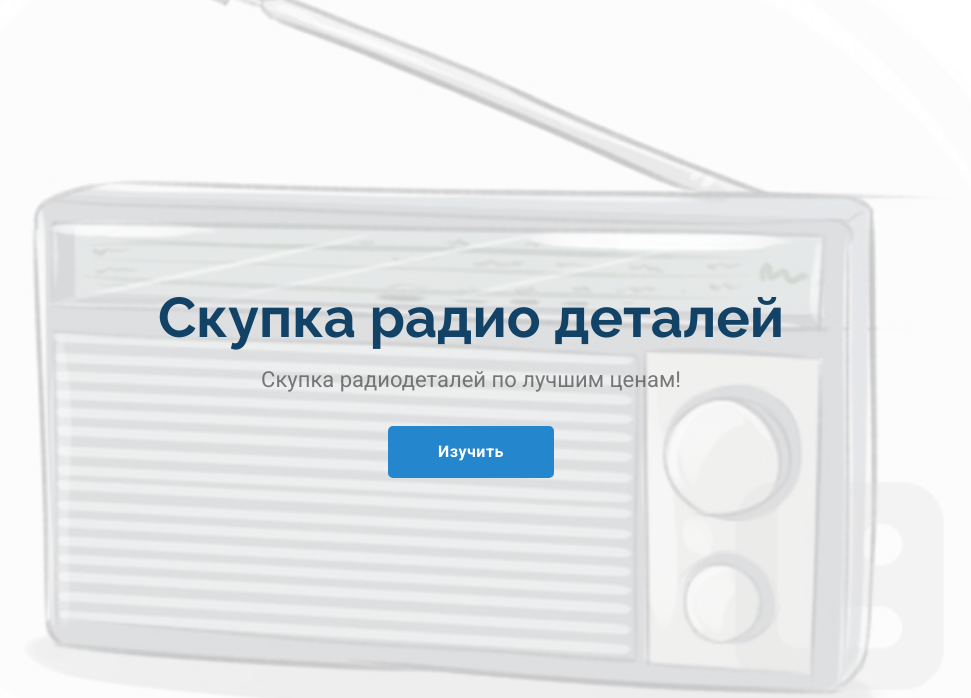
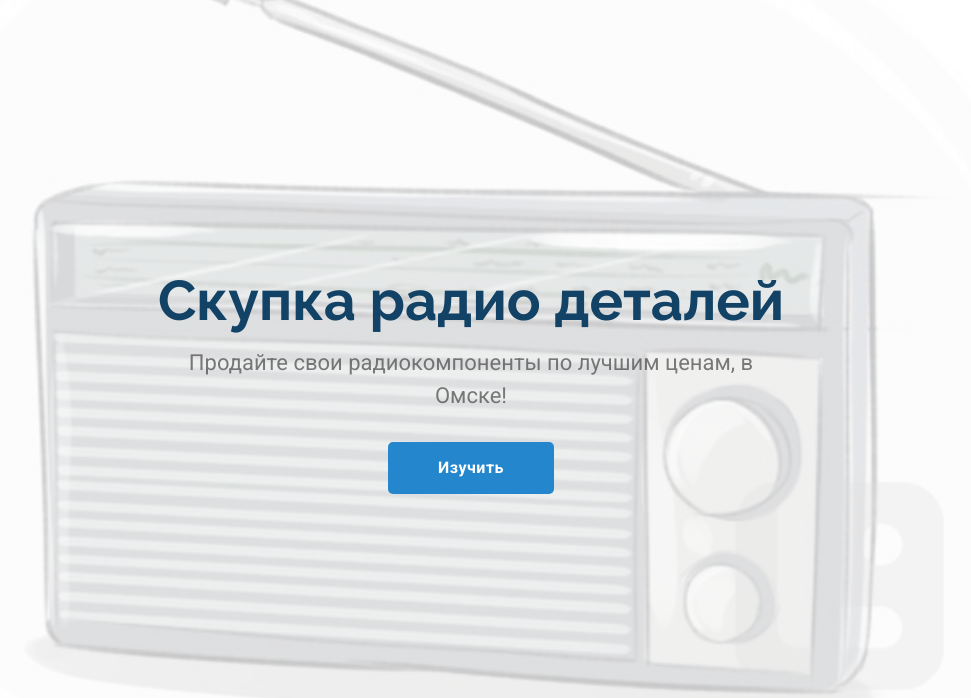
Before and after one commit to sahaliyev/skupkaradiodetaley, a Django app: template templates/index.html in a window 1280 px wide. Shown: the part 102-800 px from the top of the page, without its empty margins (169-1140 px from the left). Run offline with Django 5.2, Linux system fonts and the light colour scheme; the template is opened without the code that fills it, so the values that code supplies are empty; some libraries are stand-ins or nearby versions.

Commit message:
description keywords added

```diff
--- a/templates/index.html
+++ b/templates/index.html
@@ -6,8 +6,8 @@
   <meta charset="utf-8">
   <meta content="width=device-width, initial-scale=1.0" name="viewport">
   <title>Skupka Radio Detaley</title>
-  <meta name="description" content="">
-  <meta name="keywords" content="">
+  <meta name="description" content="Мы звнимаемся скупкой радио деталей и электронных компонентов по лучшим ценам в Омске, Россия.">
+  <meta name="keywords" content="радио детали, микросхема, плата, транзисторы, резисторы, кондесаторы, радиолампы, РЭС9, РЭС10, КА52, ПГ2, тантал, РЭС22, ПР, РПГ разъемный.">
 
   <!-- Favicons -->
   <link href="{% static 'assets/img/favicon.png' %}" rel="icon">
@@ -26,12 +26,11 @@
   <link href="{% static 'assets/css/main.css' %}" rel="stylesheet">
     <style type="text/css">
         .img-fluid {
-    width: 100%; /* Ensures the image fits the width of its container */
-    height: auto; /* Ensures the image fits the height of its container */
-    object-fit: cover; /* Makes the image cover the entire area without distortion */
-    object-position: center; /* Ensures the image is centered */
-}
-
+            width: 100%; /* Ensures the image fits the width of its container */
+            height: auto; /* Ensures the image fits the height of its container */
+            object-fit: cover; /* Makes the image cover the entire area without distortion */
+            object-position: center; /* Ensures the image is centered */
+        }
         </style>
 
 </head>
@@ -69,7 +68,7 @@
         <div class="row justify-content-center" >
           <div class="col-xl-7 col-lg-9 text-center">
             <h1>Скупка радио деталей</h1>
-            <p>Скупка радиодеталей по лучшим ценам!</p>
+            <p>Продайте свои радиокомпоненты по лучшим ценам, в Омске!</p>
           </div>
         </div>
         <div class="text-center" >
```
